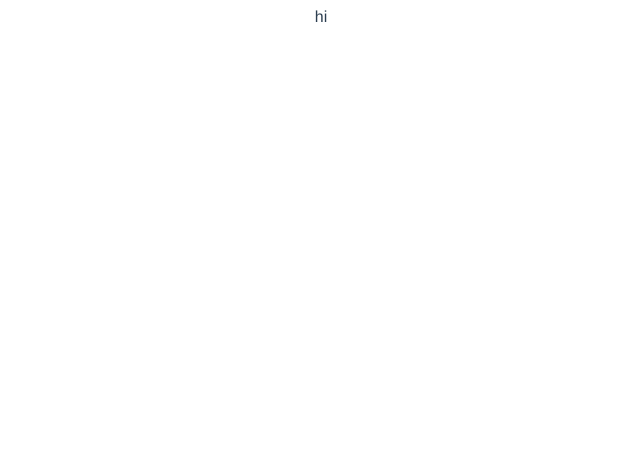
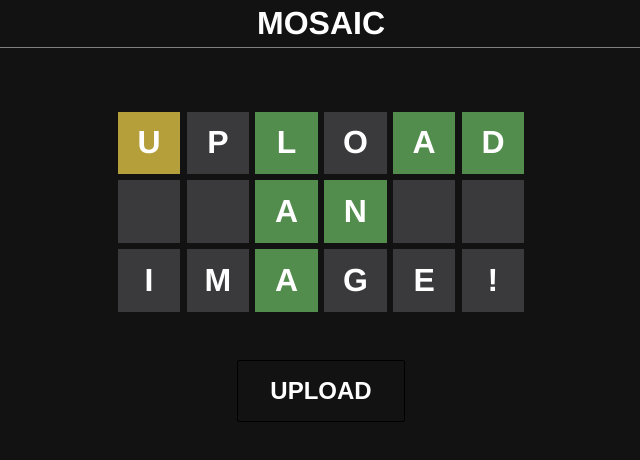
Before and after one commit to n-wes/wordle_mosaic_frontend, a Vue app: page / in a window 1280 px wide. Shown: the top 460 px of the page, without its empty margins (319-959 px from the left). Built offline with nearby package versions, Linux system fonts and the light colour scheme; the HTML template or start-up script is replaced by a standard one.

Commit message:
basic homepage

```diff
--- a/package.json
+++ b/package.json
@@ -19,7 +19,9 @@
     "@vue/cli-plugin-eslint": "~5.0.0",
     "@vue/cli-service": "~5.0.0",
     "eslint": "^7.32.0",
-    "eslint-plugin-vue": "^8.0.3"
+    "eslint-plugin-vue": "^8.0.3",
+    "naive-ui": "^2.25.2",
+    "vfonts": "^0.0.3"
   },
   "eslintConfig": {
     "root": true,
--- a/src/App.vue
+++ b/src/App.vue
@@ -1,22 +1,35 @@
 <template>
   <div id='app'>
+    <PageHeader />
     <router-view />
   </div>
 </template>
 
 <script>
+import PageHeader from './components/Header.vue'
 
 export default {
   name: 'App',
+  components: {
+    PageHeader
+  }
 }
 </script>
 
 <style>
 #app {
-  font-family: Avenir, Helvetica, Arial, sans-serif;
+  display: flex;
+  flex-direction: column;
+  font-family: Helvetica, Arial, sans-serif;
   -webkit-font-smoothing: antialiased;
   -moz-osx-font-smoothing: grayscale;
   text-align: center;
-  color: #2c3e50;
+  color: white;
+}
+
+html, body {
+  background-color: #121213;
+  padding: 0;
+  margin: 0;
 }
 </style>
--- /dev/null
+++ b/src/components/Header.vue
@@ -0,0 +1,25 @@
+<template>
+    <div class='header'>
+        <span class='title'>MOSAIC</span>
+    </div>
+</template>
+
+<script>
+export default {
+  name: 'PageHeader',
+}
+</script>
+
+<style scoped>
+.header {
+    border-bottom-style: solid;
+    border-bottom-width: 0.01em;
+    border-bottom-color: #7f7f7f;
+    padding: 0.3rem;
+    margin-bottom: 4rem;
+}
+.title {
+    font-weight: bold;
+    font-size: 2rem;
+}
+</style>
--- a/src/components/Home.vue
+++ b/src/components/Home.vue
@@ -1,15 +1,62 @@
 <template>
-    hi
+  <div class="home">
+    <div class="mosaic-grid">
+      <MosaicRow word='Upload' :colors="['y','g','gr','g','gr','gr']" />
+      <MosaicRow word='  an  ' :colors="['g','g','gr','gr','g','g']" />
+      <MosaicRow word='Image!' :colors="['g','g','gr','g','g','g']" />
+    </div>
+
+    <div class="upload-btn-wrapper">
+      <button class="btn">Upload</button>
+      <input type="file"/>
+    </div>
+  </div>
 </template>
 
 <script>
+import MosaicRow from './MosaicRow'
+
 export default {
   name: 'HomePage',
-  props: {
+  components: {
+    MosaicRow,
   }
 }
 </script>
 
-<!-- Add "scoped" attribute to limit CSS to this component only -->
 <style scoped>
+.home {
+  display: flex;
+  flex-direction: column;
+  align-items: center;
+}
+.mosaic-grid {
+  display: flex;
+  flex-direction: column;
+  margin-bottom: 3rem;
+  gap: .4rem;
+}
+.upload-btn-wrapper input[type="file"] {
+  font-size: 100px;
+  position: absolute;
+  left: 0;
+  top: 0;
+  opacity: 0;
+}
+.upload-btn-wrapper {
+  position: relative;
+  overflow: hidden;
+  display: inline-block;
+}
+.btn {
+  color: white;
+  border-width: 1px;
+  border-radius: 2px;
+  border-style: solid;
+  background: none;
+  font-size: 1.5rem;
+  padding: 1rem 2rem 1rem 2rem;
+  font-weight: bold;
+  text-transform: uppercase;
+}
 </style>
--- /dev/null
+++ b/src/components/MosaicBlock.vue
@@ -0,0 +1,29 @@
+<template>
+  <div class="mosaic-block" :style="{'background-color': color}">
+    {{letter || ' '}}
+  </div>
+</template>
+
+<script>
+export default {
+  name: 'MosaicBlock',
+  props: {
+    color: String,
+    letter: String
+  }
+}
+</script>
+
+<style scoped>
+  .mosaic-block {
+    width:3.9rem;
+    height: 3.9rem;
+    background-color: gray;
+    display: flex;
+    align-items: center;
+    justify-content: center;
+    text-transform: uppercase;
+    font-size: 2rem;
+    font-weight: bold;
+  }
+</style>
--- /dev/null
+++ b/src/components/MosaicRow.vue
@@ -0,0 +1,36 @@
+<template>
+  <div class="mosaic-row" >
+      <MosaicBlock v-for="(char, index) in word" :key="index" :letter="char" :color="colorMap[colors[index]]"/>
+  </div>
+</template>
+
+<script setup>
+    const colorMap = {
+        g: '#3A3A3C',
+        y: '#B59F3B',
+        gr: '#538D4E'
+    }
+</script>
+
+<script>
+import MosaicBlock from './MosaicBlock'
+
+export default {
+  name: 'MosaicRow',
+  props: {
+      word: String,
+      colors: Array
+  },
+  components: {
+      MosaicBlock
+  }
+}
+</script>
+
+<style scoped>
+  .mosaic-row {
+      display: flex;
+      flex-direction: row;
+      gap: .4rem;
+  }
+</style>
```
Also changed, not shown: 1 other file (tests, documents, lock files or other folders).
